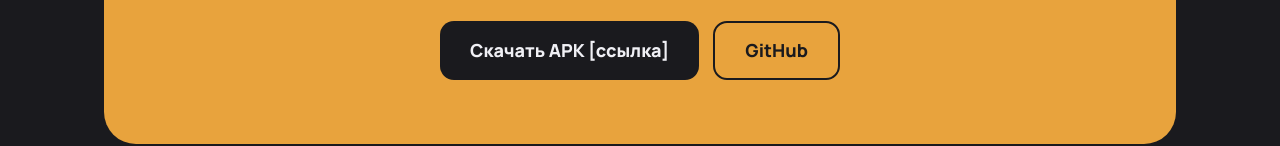
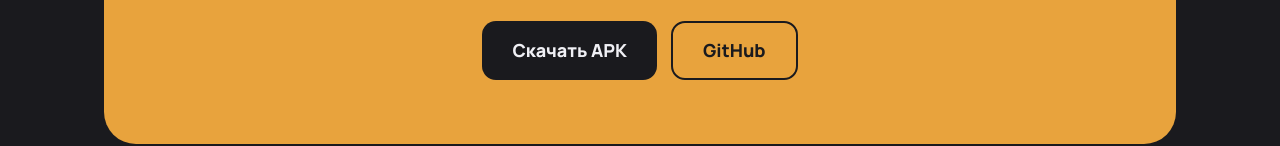
Before and after one commit to Toto-glitch/MovieDiary, a plain HTML site: page docs/index.html in a window 1280 px wide. Shown: the part 2803-2949 px from the top of the page. Drawn offline with Linux system fonts and the light colour scheme.

Commit message:
Update APK download link text
Removed '[ссылка]' from the APK download link.

```diff
--- a/docs/index.html
+++ b/docs/index.html
@@ -117,7 +117,7 @@
         <h2>Начните вести свой дневник</h2>
         <p>Скачайте приложение или изучите исходный код проекта на GitHub.</p>
         <div class="cta__buttons">
-          <a href="https://github.com/Toto-glitch/MovieDiary/releases/tag/v1.0.0" class="btn btn--dark">Скачать APK [ссылка]</a>
+          <a href="https://github.com/Toto-glitch/MovieDiary/releases/tag/v1.0.0" class="btn btn--dark">Скачать APK</a>
           <a href="https://github.com/Toto-glitch/MovieDiary.git" class="btn btn--outline-dark">GitHub</a>
         </div>
       </div>
```
